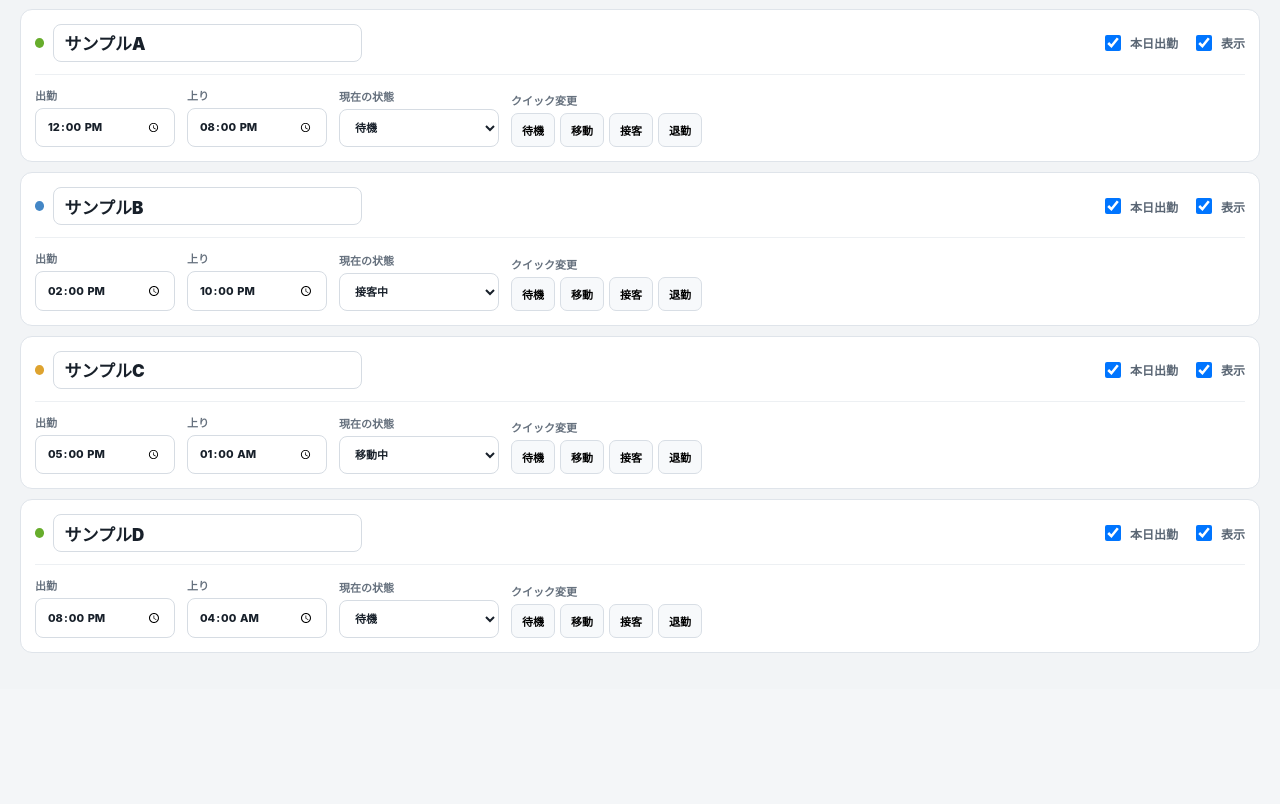
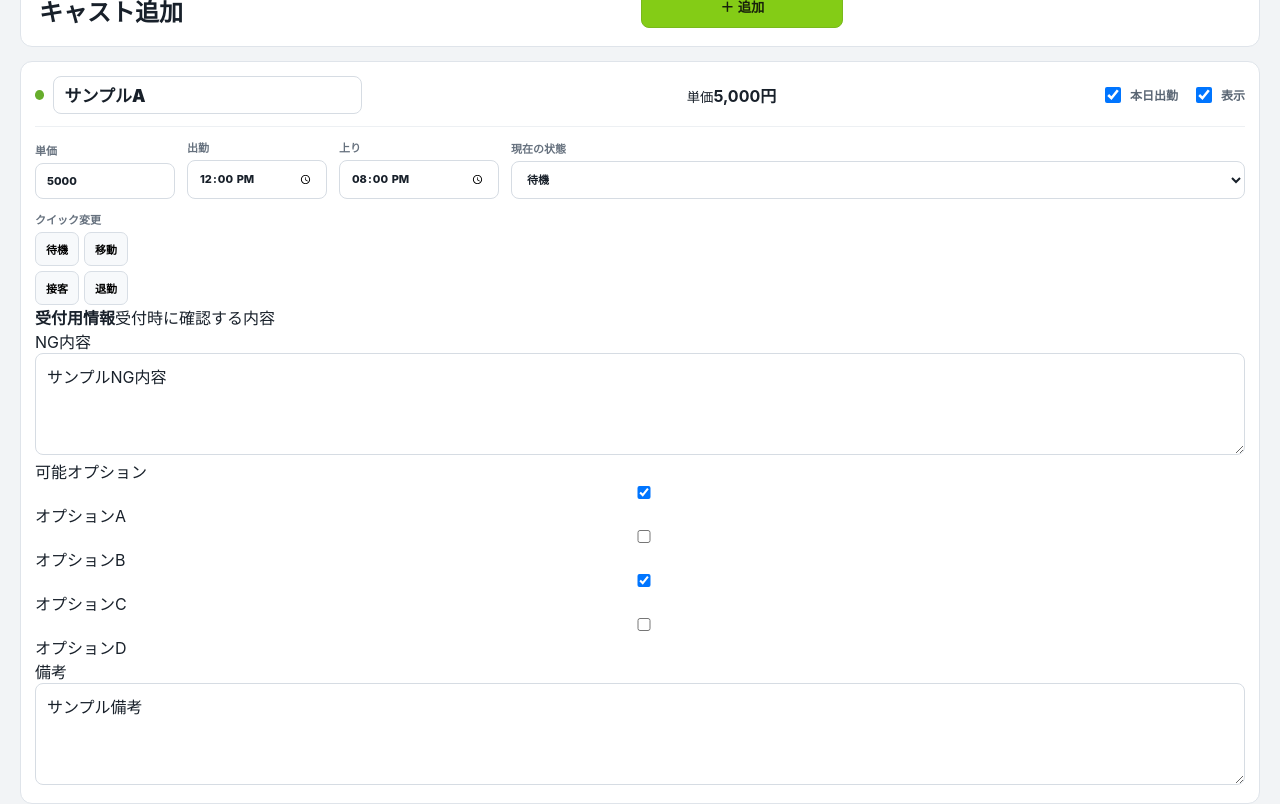
Before and after one commit to admozisan-design/night-desk, a Next.js app: page /casts in a window 1280 px wide. Shown: the part 360-1164 px from the top of the page. Before the commit the page ends 1049 px from the top, so only its background shows below. Built offline with nearby package versions, Linux system fonts and the light colour scheme.

Commit message:
Add cast unit price NG options and notes editor

```diff
--- a/app/casts/page.tsx
+++ b/app/casts/page.tsx
@@ -9,8 +9,24 @@ const statusLabels:Record<CastStatus,string> = {
   waiting:"待機", moving:"移動中", serving:"接客中", off:"退勤"
 };
 
+const optionChoices = ["オプションA","オプションB","オプションC","オプションD"];
+
+function formatPrice(value:number){
+  return new Intl.NumberFormat("ja-JP").format(value);
+}
+
 export default function CastsPage(){
-  const [casts,setCasts] = useState<Cast[]>(defaultCasts.map(c=>({...c,scheduledToday:true,visible:true})));
+  const [casts,setCasts] = useState<Cast[]>(
+    defaultCasts.map(c=>({
+      ...c,
+      scheduledToday:true,
+      visible:true,
+      unitPrice:c.unitPrice??0,
+      ngDetails:c.ngDetails??"",
+      availableOptions:c.availableOptions??[],
+      notes:c.notes??""
+    }))
+  );
   const [saved,setSaved] = useState(false);
 
   useEffect(()=>setCasts(loadCasts(defaultCasts)),[]);
@@ -29,17 +45,30 @@ export default function CastsPage(){
     commit(casts.map(c=>c.id===id?{...c,...changes}:c));
   }
 
+  function toggleOption(cast:Cast, option:string){
+    const current = cast.availableOptions ?? [];
+    const next = current.includes(option)
+      ? current.filter(item=>item!==option)
+      : [...current,option];
+    patch(cast.id,{availableOptions:next});
+  }
+
   function addCast(e:FormEvent<HTMLFormElement>){
     e.preventDefault();
     const fd=new FormData(e.currentTarget);
     const name=String(fd.get("name")||"").trim();
     if(!name) return;
+
     const next:Cast[]=[...casts,{
       id:crypto.randomUUID(),
       name,
       status:"waiting",
       shiftStart:String(fd.get("shiftStart")||"18:00"),
       shiftEnd:String(fd.get("shiftEnd")||"04:00"),
+      unitPrice:Number(fd.get("unitPrice")||0),
+      ngDetails:"",
+      availableOptions:[],
+      notes:"",
       scheduledToday:true,
       visible:true
     }];
@@ -47,12 +76,12 @@ export default function CastsPage(){
     e.currentTarget.reset();
   }
 
-  return <div>
+  return <div className="castManagementPage">
     <header className="pageHeader">
       <div>
         <p className="eyebrow">CAST MANAGEMENT</p>
-        <h1>キャスト管理</h1>
-        <p>本日の出勤と状態を変更すると、配車ボードと新規受付へすぐ反映されます。</p>
+        <h1>キャスト登録</h1>
+        <p>出勤情報だけでなく、受付時に必要な単価・NG・可能オプション・備考までキャストごとに管理します。</p>
       </div>
       {saved && <span className="saveToast">保存しました</span>}
     </header>
@@ -68,8 +97,9 @@ export default function CastsPage(){
         <p className="eyebrow">ADD CAST</p>
         <h2>キャスト追加</h2>
       </div>
-      <form onSubmit={addCast} className="addCastForm">
+      <form onSubmit={addCast} className="addCastForm addCastFormWide">
         <label>源氏名<input name="name" required placeholder="例：サンプルE"/></label>
+        <label>単価<input name="unitPrice" type="number" min="0" step="500" defaultValue="5000"/></label>
         <label>出勤<input name="shiftStart" type="time" defaultValue="18:00"/></label>
         <label>上り<input name="shiftEnd" type="time" defaultValue="04:00"/></label>
         <button className="primaryButton" type="submit">＋ 追加</button>
@@ -77,12 +107,18 @@ export default function CastsPage(){
     </section>
 
     <section className="castList">
-      {casts.map(cast=><article key={cast.id} className={`castManageCard ${cast.visible===false?"isHidden":""}`}>
+      {casts.map(cast=><article key={cast.id} className={`castManageCard castProfileCard ${cast.visible===false?"isHidden":""}`}>
         <div className="castManageMain">
           <div className="castNameEdit">
             <span className={`castStateDot ${cast.status}`}/>
             <input value={cast.name} onChange={e=>patch(cast.id,{name:e.target.value})}/>
           </div>
+
+          <div className="castPriceBox">
+            <small>単価</small>
+            <strong>{formatPrice(cast.unitPrice??0)}円</strong>
+          </div>
+
           <div className="castFlags">
             <label className="switchLabel">
               <input type="checkbox" checked={cast.scheduledToday!==false} onChange={e=>patch(cast.id,{scheduledToday:e.target.checked})}/>
@@ -95,7 +131,16 @@ export default function CastsPage(){
           </div>
         </div>
 
-        <div className="castEditGrid">
+        <div className="castEditGrid castBasicGrid">
+          <label>単価
+            <input
+              type="number"
+              min="0"
+              step="500"
+              value={cast.unitPrice??0}
+              onChange={e=>patch(cast.id,{unitPrice:Number(e.target.value)})}
+            />
+          </label>
           <label>出勤
             <input type="time" value={cast.shiftStart??"18:00"} onChange={e=>patch(cast.id,{shiftStart:e.target.value})}/>
           </label>
@@ -117,6 +162,50 @@ export default function CastsPage(){
             </div>
           </div>
         </div>
+
+        <div className="castOperationalSection">
+          <div className="castOperationalHeading">
+            <strong>受付用情報</strong>
+            <span>受付時に確認する内容</span>
+          </div>
+
+          <div className="castOperationalGrid">
+            <label className="castNgField">NG内容
+              <textarea
+                rows={4}
+                value={cast.ngDetails??""}
+                onChange={e=>patch(cast.id,{ngDetails:e.target.value})}
+                placeholder="例：サンプルNG内容"
+              />
+            </label>
+
+            <div className="castOptionField">
+              <span>可能オプション</span>
+              <div className="castOptionChoices">
+                {optionChoices.map(option=>{
+                  const checked=(cast.availableOptions??[]).includes(option);
+                  return <label key={option} className={`castOptionChip ${checked?"active":""}`}>
+                    <input
+                      type="checkbox"
+                      checked={checked}
+                      onChange={()=>toggleOption(cast,option)}
+                    />
+                    <span>{option}</span>
+                  </label>
+                })}
+              </div>
+            </div>
+
+            <label className="castNotesField">備考
+              <textarea
+                rows={4}
+                value={cast.notes??""}
+                onChange={e=>patch(cast.id,{notes:e.target.value})}
+                placeholder="受付・配車時に共有したい内容"
+              />
+            </label>
+          </div>
+        </div>
       </article>)}
     </section>
   </div>
```
